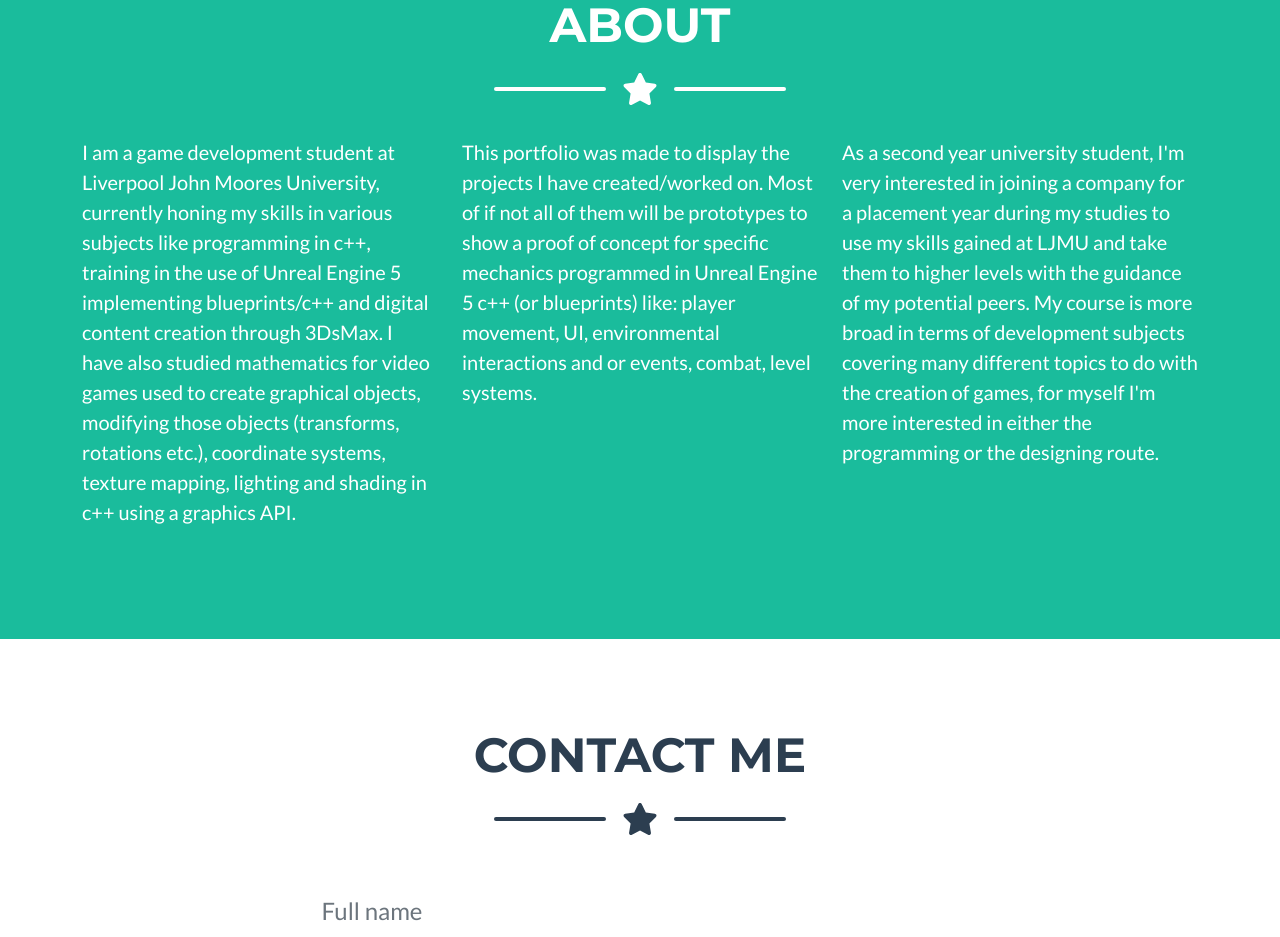
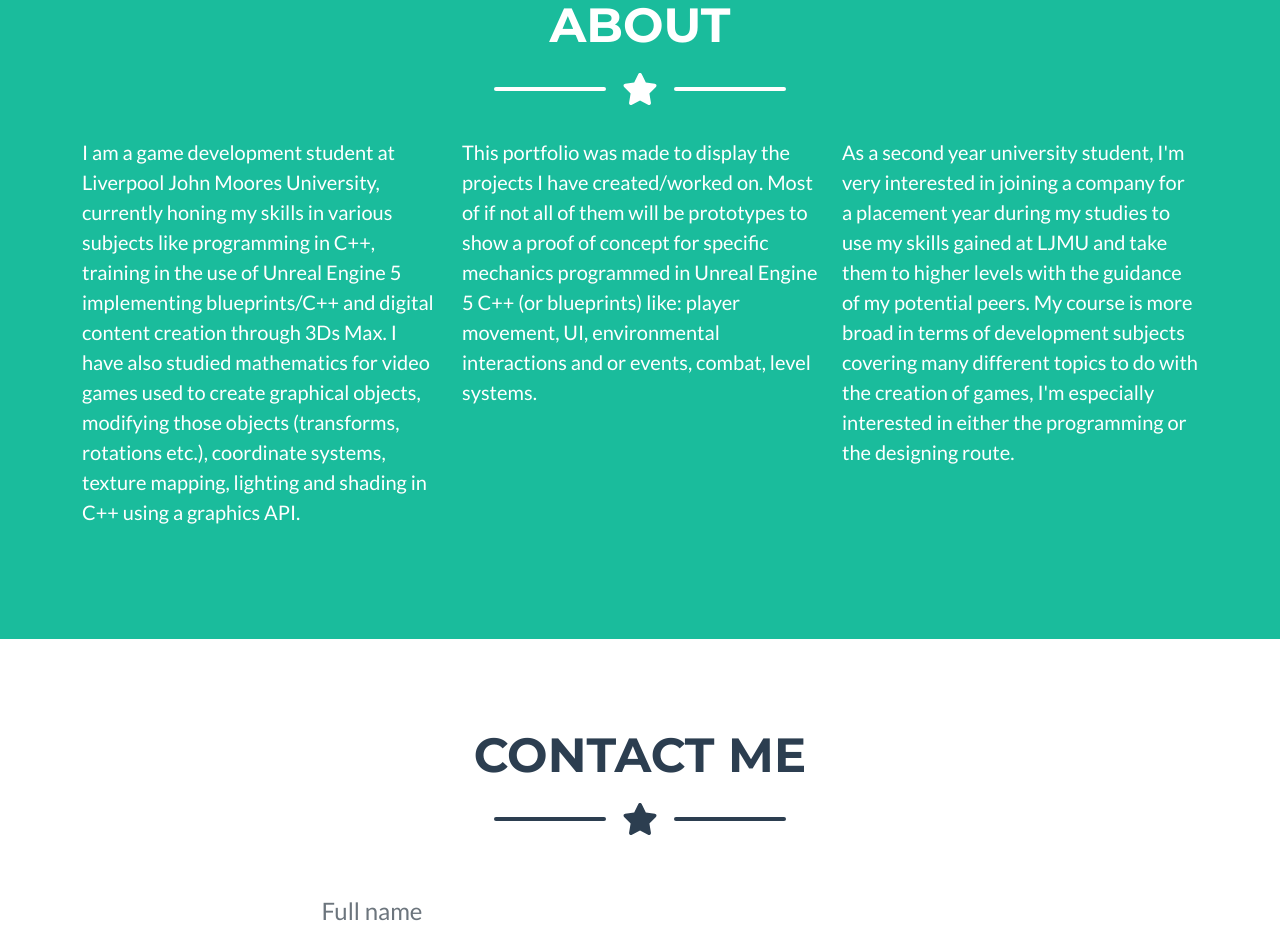
Before and after one commit to GoodbyeBoneMan/GoodbyeBoneMan.dev, a plain HTML site: page index.html in a window 1280 px wide. Shown: the part 1760-2697 px from the top of the page. Drawn offline with nearby package versions, Linux system fonts and the light colour scheme.

Commit message:
Update index.html
Some grammar changes

```diff
--- a/index.html
+++ b/index.html
@@ -134,9 +134,9 @@
                 </div>
                 <!-- About Section Content-->
                 <div class="row">
-                    <div class="col-lg-4 ms-auto"><p class="lead">I am a game development student at Liverpool John Moores University, currently honing my skills in various subjects like programming in c++, training in the use of Unreal Engine 5 implementing blueprints/c++ and digital content creation through 3DsMax. I have also studied mathematics for video games used to create graphical objects, modifying those objects (transforms, rotations etc.), coordinate systems, texture mapping, lighting and shading in c++ using a graphics API.</p></div>
-                    <div class="col-lg-4 me-auto"><p class="lead">This portfolio was made to display the projects I have created/worked on. Most of if not all of them will be prototypes to show a proof of concept for specific mechanics programmed in Unreal Engine 5 c++ (or blueprints) like: player movement, UI, environmental interactions and or events, combat, level systems.</p></div>
-                    <div class="col-lg-4 me-auto"><p class="lead">As a second year university student, I'm very interested in joining a company for a placement year during my studies to use my skills gained at LJMU and take them to higher levels with the guidance of my potential peers. My course is more broad in terms of development subjects covering many different topics to do with the creation of games, for myself I'm more interested in either the programming or the designing route.</p></div>
+                    <div class="col-lg-4 ms-auto"><p class="lead">I am a game development student at Liverpool John Moores University, currently honing my skills in various subjects like programming in C++, training in the use of Unreal Engine 5 implementing blueprints/C++ and digital content creation through 3Ds Max. I have also studied mathematics for video games used to create graphical objects, modifying those objects (transforms, rotations etc.), coordinate systems, texture mapping, lighting and shading in C++ using a graphics API.</p></div>
+                    <div class="col-lg-4 me-auto"><p class="lead">This portfolio was made to display the projects I have created/worked on. Most of if not all of them will be prototypes to show a proof of concept for specific mechanics programmed in Unreal Engine 5 C++ (or blueprints) like: player movement, UI, environmental interactions and or events, combat, level systems.</p></div>
+                    <div class="col-lg-4 me-auto"><p class="lead">As a second year university student, I'm very interested in joining a company for a placement year during my studies to use my skills gained at LJMU and take them to higher levels with the guidance of my potential peers. My course is more broad in terms of development subjects covering many different topics to do with the creation of games, I'm especially interested in either the programming or the designing route.</p></div>
                 </div>
 
             </div>
```
